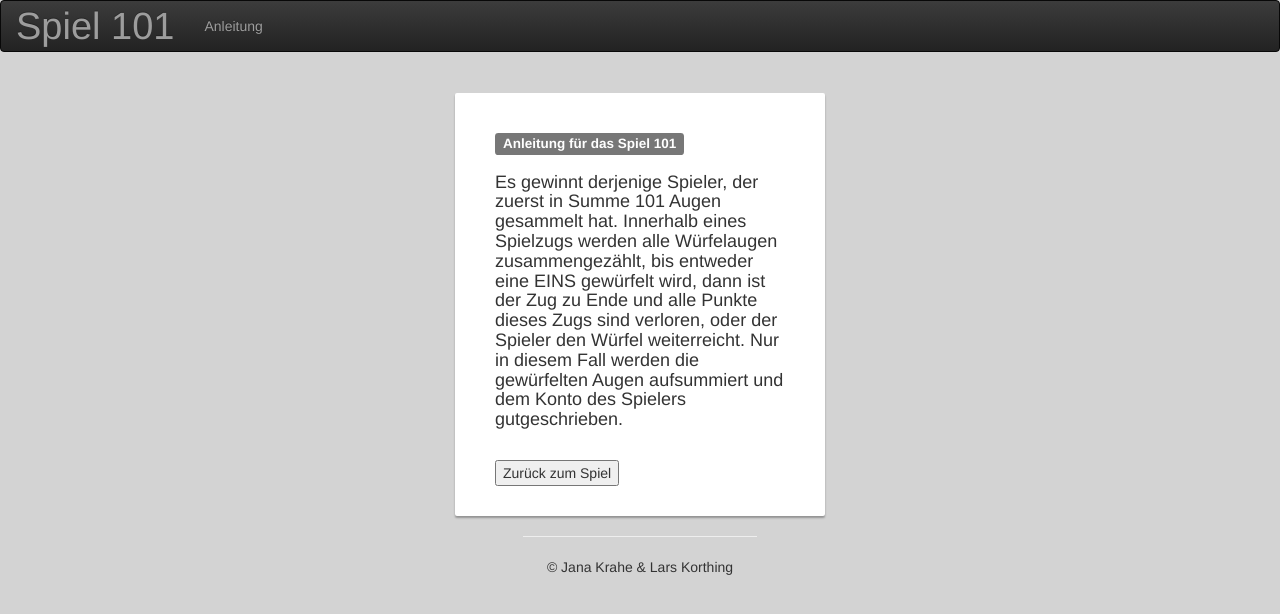
After one commit to JanaKrahe/PHP_Datenbanken, a PHP site: page /PHP_Datenbanken/Anleitung.php in a window 1280 px wide. The commit adds this page. Shown: the top 614 px of the page. Run offline with PHP 8.4, Linux system fonts and the light colour scheme; some libraries are stand-ins or nearby versions.

Commit message:
Corporated Design ;)

```diff
--- /dev/null
+++ b/Spiel_101/Anleitung.php
@@ -0,0 +1,56 @@
+<!DOCTYPE html>
+<html>
+  <head>
+    <meta charset="utf-8">
+    <meta name="viewport" content="width=device-width, initial-scale=1">
+    <!-- Das neueste kompilierte und minimierte CSS -->
+    <link rel="stylesheet" href="https://maxcdn.bootstrapcdn.com/bootstrap/3.3.7/css/bootstrap.min.css">
+    <!-- Optionales Theme -->
+    <link rel="stylesheet" href="https://maxcdn.bootstrapcdn.com/bootstrap/3.3.7/css/bootstrap-theme.min.css">
+    <!-- jQuery library -->
+    <script src="https://ajax.googleapis.com/ajax/libs/jquery/3.2.1/jquery.min.js"></script>
+    <!-- Das neueste kompilierte und minimierte JavaScript -->
+    <script src="https://maxcdn.bootstrapcdn.com/bootstrap/3.3.7/js/bootstrap.min.js"></script>
+    <!-- Website Font style  -->
+    <link rel="stylesheet" href="https://maxcdn.bootstrapcdn.com/font-awesome/4.6.1/css/font-awesome.min.css">
+    <link rel="stylesheet" href="css/meinecss.css">
+    <!-- Google Fonts -->
+    <link href='https://fonts.googleapis.com/css?family=Passion+One' rel='stylesheet' type='text/css'>
+    <link href='https://fonts.googleapis.com/css?family=Oxygen' rel='stylesheet' type='text/css'>
+    <title>Anleitung</title>
+  </head>
+  <body>
+    <nav class="navbar navbar-inverse navbar-upper">
+      <div class="navbar-header">
+        <a class="navbar-brand headline">Spiel 101</a>
+        <ul class="nav navbar-nav navbar-left">
+          <li><a>Anleitung</a></li>
+        </ul>
+      </div>
+    </nav>
+    <div class="container">
+  			<div class="row main">
+  				<div class="panel-heading">
+  	               <div class="panel-title text-center">
+  	               	</div>
+  	            </div>
+  				<div class="main-l main-center">
+            <form class="form-horizontal" action="OberflaecheSpiel.php" method="post">
+              <h4 style="margin-left: auto; margin-right: auto;"><span class="label label-default">Anleitung für das Spiel 101</span> <br><br>
+                Es gewinnt derjenige Spieler, der zuerst in Summe 101 Augen gesammelt hat.
+                Innerhalb eines Spielzugs werden alle Würfelaugen zusammengezählt, bis entweder eine EINS gewürfelt wird,
+                dann ist der Zug zu Ende und alle Punkte dieses Zugs sind verloren, oder der Spieler den Würfel weiterreicht.
+                Nur in diesem Fall werden die gewürfelten Augen aufsummiert und dem Konto des Spielers gutgeschrieben.
+              </h4>
+              <br>
+              <button type="submit" name="zurueck">Zurück zum Spiel</button>
+            </form>
+  				</div>
+          <div>
+            <hr />
+            <p style="text-align: center"> &copy; Jana Krahe &amp; Lars Korthing </p>
+          </div>
+  			</div>
+  		</div>
+  </body>
+</html>
--- a/Spiel_101/CSS/meinecss.css
+++ b/Spiel_101/CSS/meinecss.css
@@ -9,6 +9,7 @@ html {
 
 body {
   background-color: #d3d3d3;
+  min-width: 400px;
 }
 
 
--- a/Spiel_101/spiel.php
+++ b/Spiel_101/spiel.php
@@ -35,6 +35,7 @@ class Spiel
   {
     //Zufallszahl generieren
     $wuerfelergebnis = random_int(1, 6);
+    $_SESSION['wuerfelErgebnis'] = $wuerfelergebnis;
 
     if($wuerfelergebnis == 1) {
       $this->verlieren();
@@ -51,7 +52,7 @@ class Spiel
   */
   public function sichernAuswertung()
   {
-    if (isset($_POST["bunkern"]) && $_POST["bunkern"] == "Bunkern!") {
+    if (isset($_POST["bunkern"]) && $_POST["bunkern"] == "Bunkern") {
       $this->sichern();
     }
 
```
Also changed, not shown: Spiel_101/Anleitung.html (deleted, +0 -35 lines), Spiel_101/OberflaecheSpiel.php (+42 -3 lines), Spiel_101/PNG/wuerfel1.png (added), Spiel_101/PNG/wuerfel2.png (added), Spiel_101/PNG/wuerfel3.png (added), Spiel_101/PNG/wuerfel4.png (added), Spiel_101/PNG/wuerfel5.png (added), Spiel_101/PNG/wuerfel6.png (added), Spiel_101/datenbank.php (line endings or trailing spaces).
